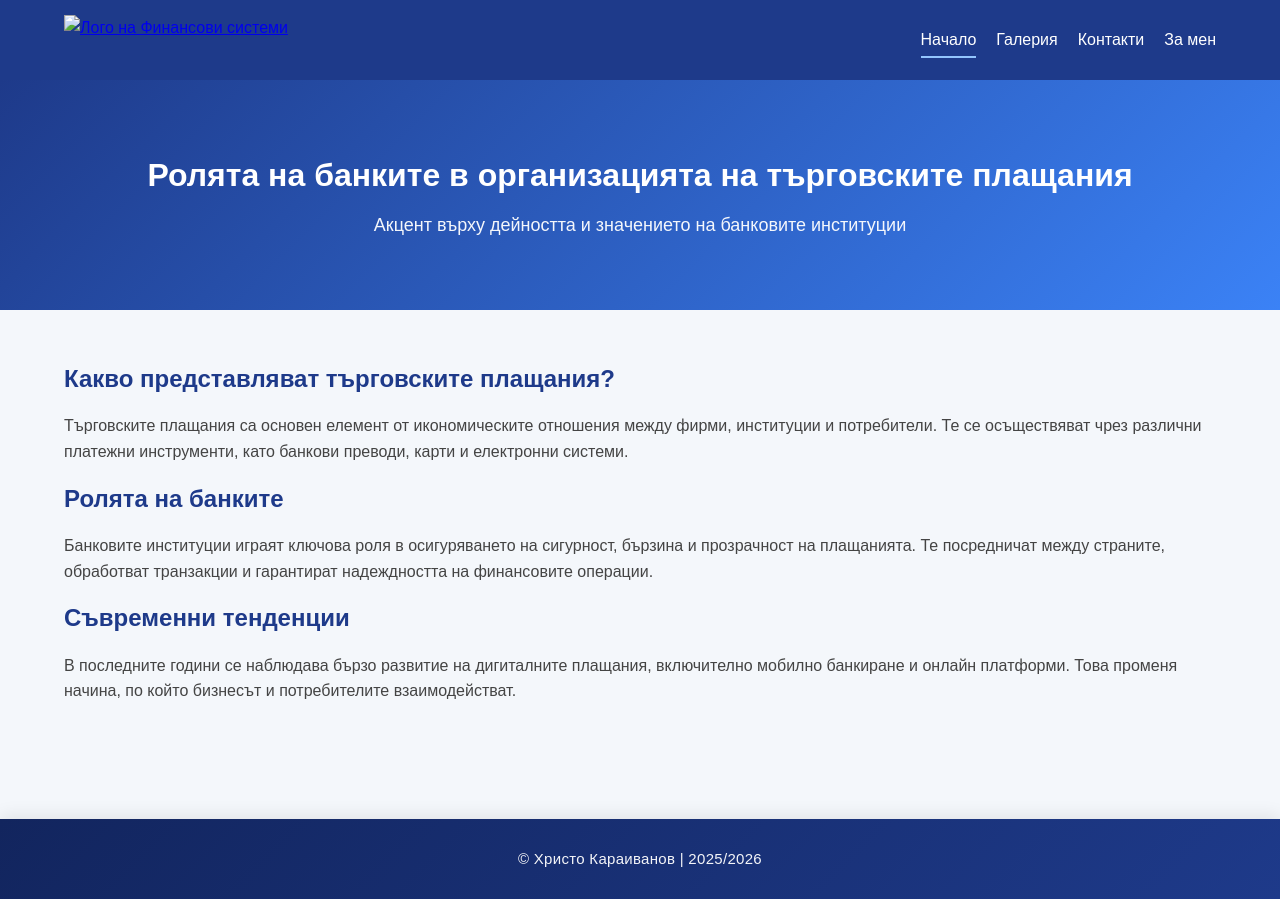
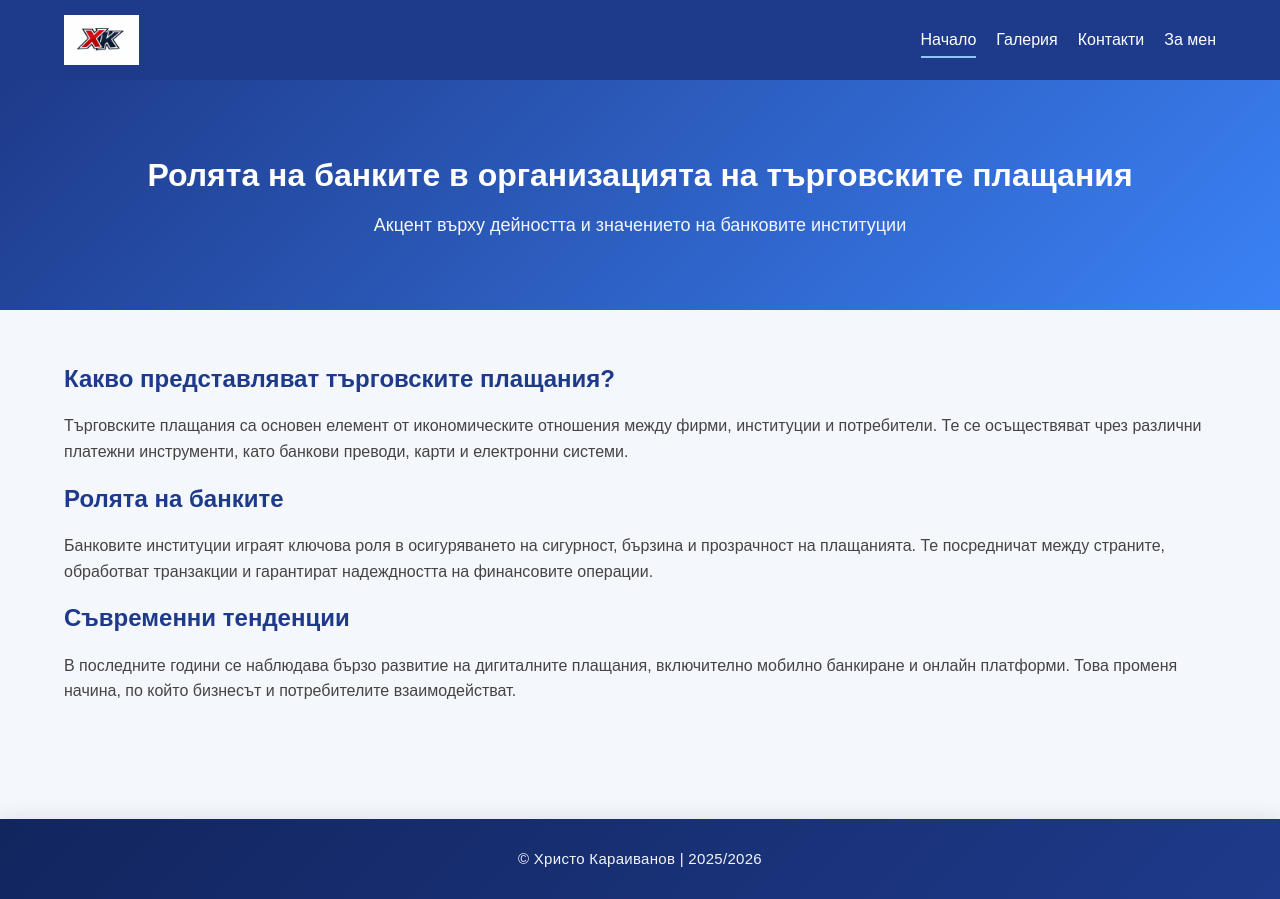
Before and after one commit to 11classhristobotev-jpg/HristoK, a plain HTML site: page index.html in a window 1280 px wide. Drawn offline with Linux system fonts and the light colour scheme.

Commit message:
Update index.html

```diff
--- a/index.html
+++ b/index.html
@@ -11,7 +11,7 @@
 <header class="main-header">
     <div class="container header-flex">
         <a href="index.html" class="logo">
-            <img src="logo.JFIF " alt="Лого на Финансови системи">
+            <img src="logo.jpeg " alt="Лого на Финансови системи">
         </a>
 
         <nav aria-label="Основна навигация">
```
